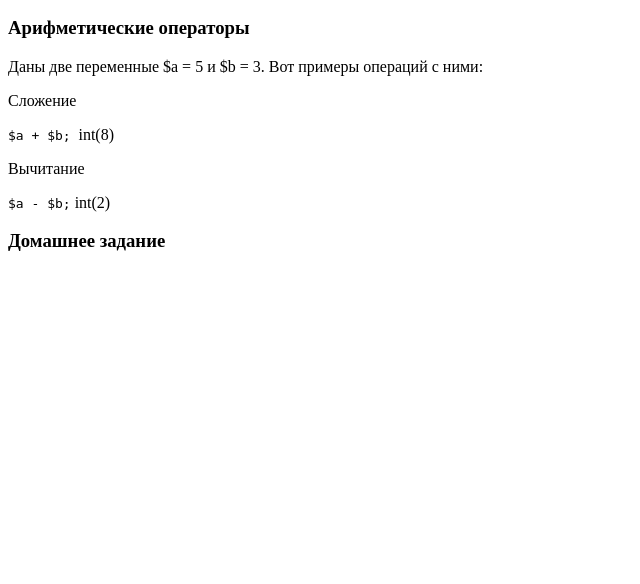
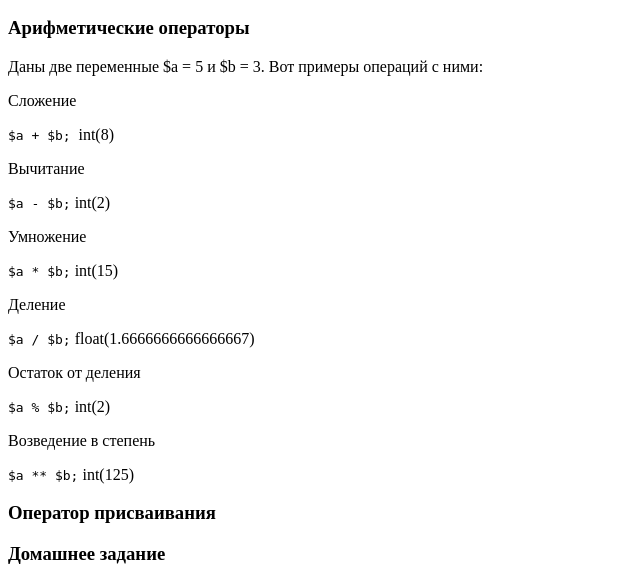
Before and after one commit to markevillive/php-learn, a PHP site: page / in a window 1280 px wide. Shown: the part 500-1084 px from the top of the page, without its empty margins (0-640 px from the left). Before the commit the page ends 751 px from the top, so only its background shows below. Run offline with PHP 8.4, Linux system fonts and the light colour scheme.

```diff
--- a/index.php
+++ b/index.php
@@ -42,6 +42,28 @@
     <?php
     var_dump($a - $b);
     ?>
+    <p>Умножение</p>
+    <code>$a * $b;</code>
+    <?php
+    var_dump($a * $b);
+    ?>
+    <p>Деление</p>
+    <code>$a / $b;</code>
+    <?php
+    var_dump($a / $b);
+    ?>
+    <p>Остаток от деления</p>
+    <code>$a % $b;</code>
+    <?php
+    var_dump($a % $b);
+    ?>
+    <p>Возведение в степень</p>
+    <code>$a ** $b;</code>
+    <?php
+    var_dump($a ** $b);
+    ?>
+    <h3>Оператор присваивания</h3>
+
 
     <h3>Домашнее задание</h3>
 
```
